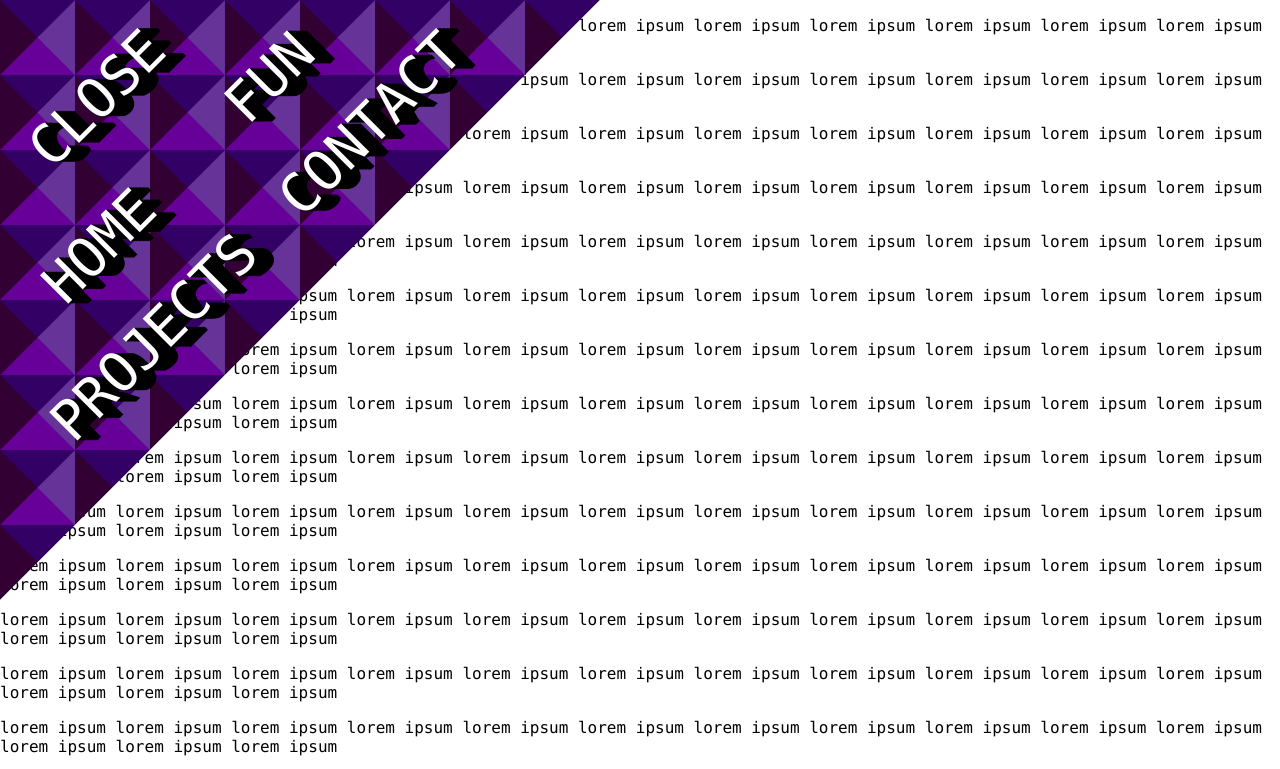
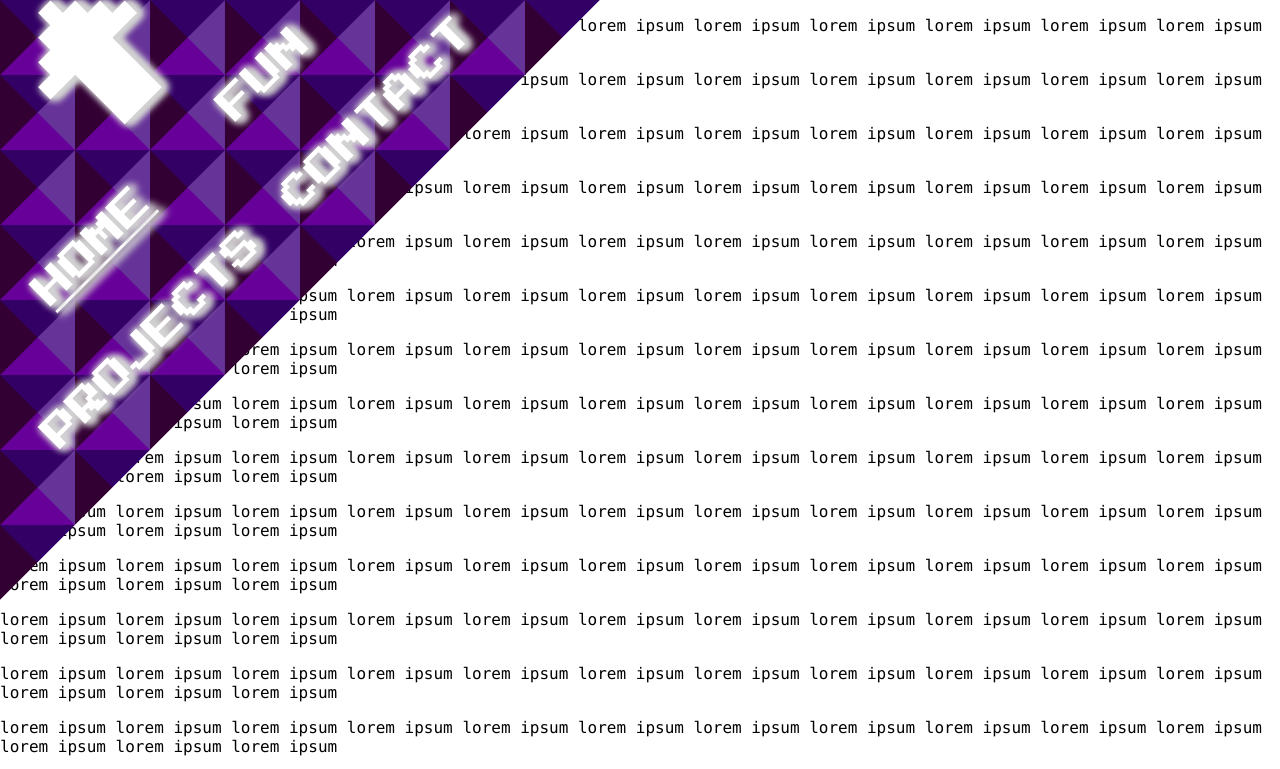
Before and after one commit to janekos/homepage_2, a plain HTML site: page index.html in a window 1280 px wide. Both pictures are taken after a click on the element "MENU". Shown: the top 769 px of the page. Drawn offline with Linux system fonts and the light colour scheme.

Commit message:
nav working with hash change

```diff
--- a/css/nav.css
+++ b/css/nav.css
@@ -4,23 +4,35 @@
     left: -170px;
     height: 600px;
     width: 600px;
+    font-family: "Press Start 2P";
     background-image: url(../assets/menu.png);
     background-size: contain;
     transition: all 0.2s;
 }
 #nav.openedNav{top: 0; left: 0;}
 
-#openNav{top:273px; left: 163px;}
-#closeNav{top: 96px; left: 8px;}
-#navItem1{top: 232px; left: 22px;}
-#navItem2{top: 370px; left: 30px;}
-#navItem3{top: 52px; left: 204px;}
-#navItem4{top: 145px; left: 258px;}
+#nav > a:hover,
+#nav > a:visited,
+#nav > a:link,
+#nav > a:active{text-decoration: none;}
+
+#openNav{top: 243px; left: 170px;}
+#closeNav{top: -20px; left: 30px;}
+#navItem1{top: 228px; left: 20px;}
+#navItem2{top: 320px; left: 8px;}
+#navItem3{top: 56px; left: 210px;}
+#navItem4{top: 96px; left: 250px;}
+
+#openNav{font-size: 50px;}
+#closeNav{font-size: 140px;}
+#navItem1,
+#navItem2,
+#navItem3,
+#navItem4{font-size: 36px;}
 
 .closedNavElem{
     opacity: 1;
     visibility: visible;
-    font-size: 80px;
     transition: all 0.2s;
 }
 
@@ -32,7 +44,6 @@
 .openNavElem{
     opacity: 0;
     visibility: hidden;
-    font-size: 55px;
     transition: all 0.2s;
 }
 
@@ -47,21 +58,25 @@
     color:white;
     margin: 0px;
     padding: 0px;
-    height: 20px;
-    width: 100px;
     transform: rotate(-45deg);
-    text-shadow: 1px 1px black,
-                 2px 2px black,
-                 3px 3px black,
-                 4px 4px black,
-                 5px 5px black,
-                 6px 6px black,
-                 7px 7px black,
-                 8px 8px black,
-                 9px 9px black,
-                 10px 10px black,
-                 11px 11px black,
-                 12px 12px black,
-                 13px 13px black,
-                 14px 14px black;
+    text-shadow: 1px 1px 8px lightgray,
+                 2px 2px 8px lightgray,
+                 3px 3px 8px lightgray,
+                 4px 4px 8px lightgray,
+                 5px 5px 8px lightgray;
 }
+
+.selected{
+    text-decoration: underline !important;
+}
+
+.navItem:hover{
+    animation: shakeNavElement 0.2s infinite;
+}
+
+@keyframes shakeNavElement {
+    0%   {transform: rotate(-47deg);}
+    25%  {transform: rotate(-49deg);}
+    50%  {transform: rotate(-47deg);}
+    100% {transform: rotate(-45deg);}
+}
--- a/index.html
+++ b/index.html
@@ -3,6 +3,7 @@
 <head>
     <meta charset="UTF-8">
     <title>&#x1f525; Janek Kossinski &#x1f525;</title>
+    <link href="https://fonts.googleapis.com/css?family=Press+Start+2P" rel="stylesheet">
     <link rel="stylesheet" href="css/global.css">
     <link rel="stylesheet" href="css/nav.css">
     <link rel="stylesheet" href="css/main.css">
@@ -12,11 +13,11 @@
 
     <div id="nav" class="triangleBounds">
         <span id="openNav" class="btn navItem noselect closedNavElem">MENU</span>
-        <span id="closeNav" class="btn navItem noselect openNavElem">CLOSE</span>
-        <span id="navItem1" class="btn navItem noselect openNavElem" data-href="home">HOME</span>
-        <span id="navItem2" class="btn navItem noselect openNavElem" data-href="projects">PROJECTS</span>
-        <span id="navItem3" class="btn navItem noselect openNavElem" data-href="fun">FUN</span>
-        <span id="navItem4" class="btn navItem noselect openNavElem" data-href="contact">CONTACT</span>
+        <span id="closeNav" class="btn navItem noselect openNavElem">&#x2191;</span>
+        <a id="navItem1" href="#home" class="btn navItem noselect openNavElem selected">HOME</a>
+        <a id="navItem2" href="#projects" class="btn navItem noselect openNavElem">PROJECTS</a>
+        <a id="navItem3" href="#fun" class="btn navItem noselect openNavElem">FUN</a>
+        <a id="navItem4" href="#contact" class="btn navItem noselect openNavElem">CONTACT</a>
     </div>
 
     <div id="mainView">
--- a/js/main.js
+++ b/js/main.js
@@ -1,29 +1,39 @@
 class Main{
     constructor(){
-
         this.bindEvents();
     }
 
     navCallback(e){
         grab("#nav").classList.toggle("openedNav");
-        applyFnClass(grab(".closedNavElem"), function(element){
-            console.log(element.id);
+        applyFnClass(grab(".closedNavElem"), (element)=>{
             element.classList.toggle("openedNav");
         });
-        applyFnClass(grab(".openNavElem"), function(element){
-            console.log(element.id);
+        applyFnClass(grab(".openNavElem"), (element)=>{
             element.classList.toggle("openedNav");
         });
     }
 
     bindEvents(){
-        grab("#openNav").addEventListener("click", this.navCallback);
 
-        grab("#closeNav").addEventListener("click", this.navCallback);
+        let navItemClass = grab(".navItem");
 
-        /*applyEventListenerClass(grab(".navItem"), "click", (e)=>{
-            console.log(e.target.dataset.href);
-        });*/
+        window.addEventListener("hashchange", (e)=>{
+            console.log(window.location.hash);
+        });
+
+        applyEventListenerClass(navItemClass, "click", (e)=>{
+            if(e.target.id === "openNav" || e.target.id === "closeNav"){
+                this.navCallback();
+            }else{
+                applyFnClass(navItemClass,(element)=>{
+                    try{
+                        element.classList.remove("selected");
+                    }catch(err){}
+                });
+                e.target.classList.add("selected");
+            }
+        });
+
     }
 }
 
```
